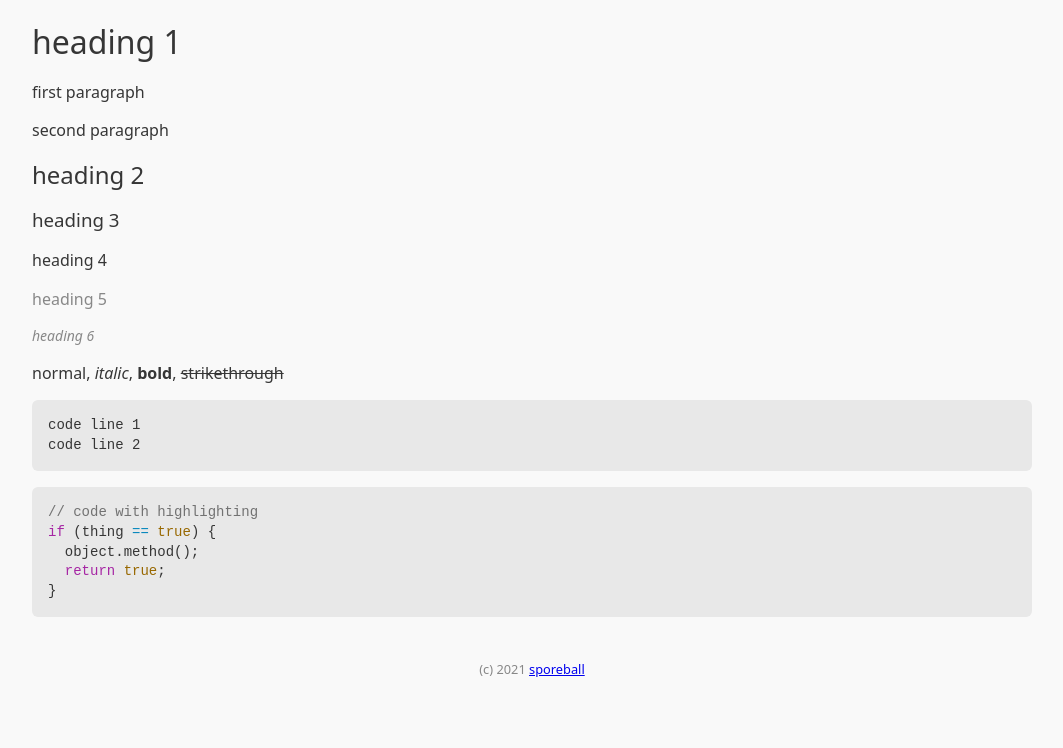
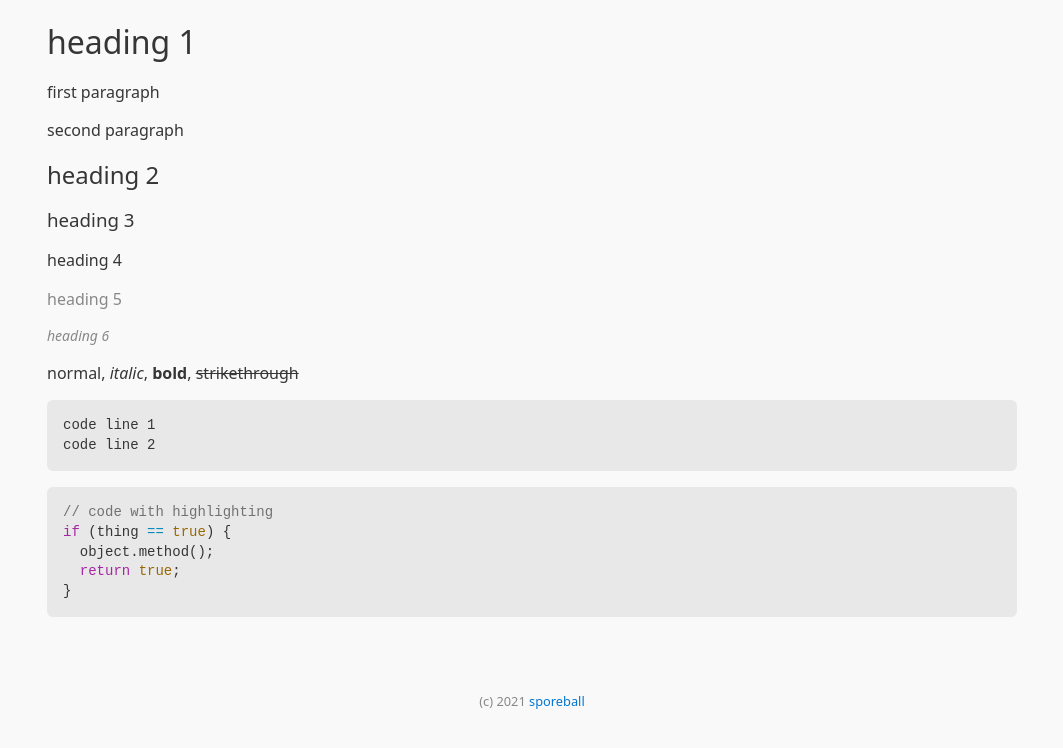
Before and after one commit to sporeball/lifeblood, a Jekyll site: the page built from index.md, in a window 1280 px wide. Shown: the top 748 px of the page, without its empty margins (108-1171 px from the left). Built offline with Jekyll 4.4.1, drawn with Linux system fonts in a browser that asks for light colours.

Commit message:
links, pseudo-elements, fixes

```diff
--- a/_layouts/default.html
+++ b/_layouts/default.html
@@ -2,6 +2,7 @@
 <html>
 <head>
 <meta charset="utf-8">
+<meta name="viewport" content="width=device-width, initial-scale=1, shrink-to-fit=no">
 <link rel="stylesheet" href="{{ '/assets/lifeblood.css' | relative_url }}">
 </head>
 <body>
--- a/_sass/base.scss
+++ b/_sass/base.scss
@@ -15,5 +15,6 @@ body {
 
 main {
   margin:20px auto;
+  padding:0 15px 1rem 15px;
   max-width:1000px
 }
--- /dev/null
+++ b/_sass/pseudo.scss
@@ -0,0 +1,22 @@
+::-webkit-scrollbar {
+  width:10px;
+  height:10px
+}
+
+::-webkit-scrollbar-track {
+  border-radius:6px;
+  background:#dedede
+}
+
+::-webkit-scrollbar-thumb {
+  border-radius:6px;
+  background:#c8c8c8
+}
+
+::-webkit-scrollbar-thumb:hover {
+  background:#b2b2b2
+}
+
+::selection {
+  background-color:#ddd
+}
--- a/_sass/typography.scss
+++ b/_sass/typography.scss
@@ -20,3 +20,12 @@ h6 {
 small {
   font-size:80%
 }
+
+a {
+  color:#0076d1;
+  text-decoration:none
+}
+
+a:hover {
+  text-decoration:underline
+}
--- a/assets/lifeblood.scss
+++ b/assets/lifeblood.scss
@@ -4,4 +4,5 @@
 @import "base";
 @import "code";
 @import "typography";
-@import "footer"
+@import "footer";
+@import "pseudo"
```
